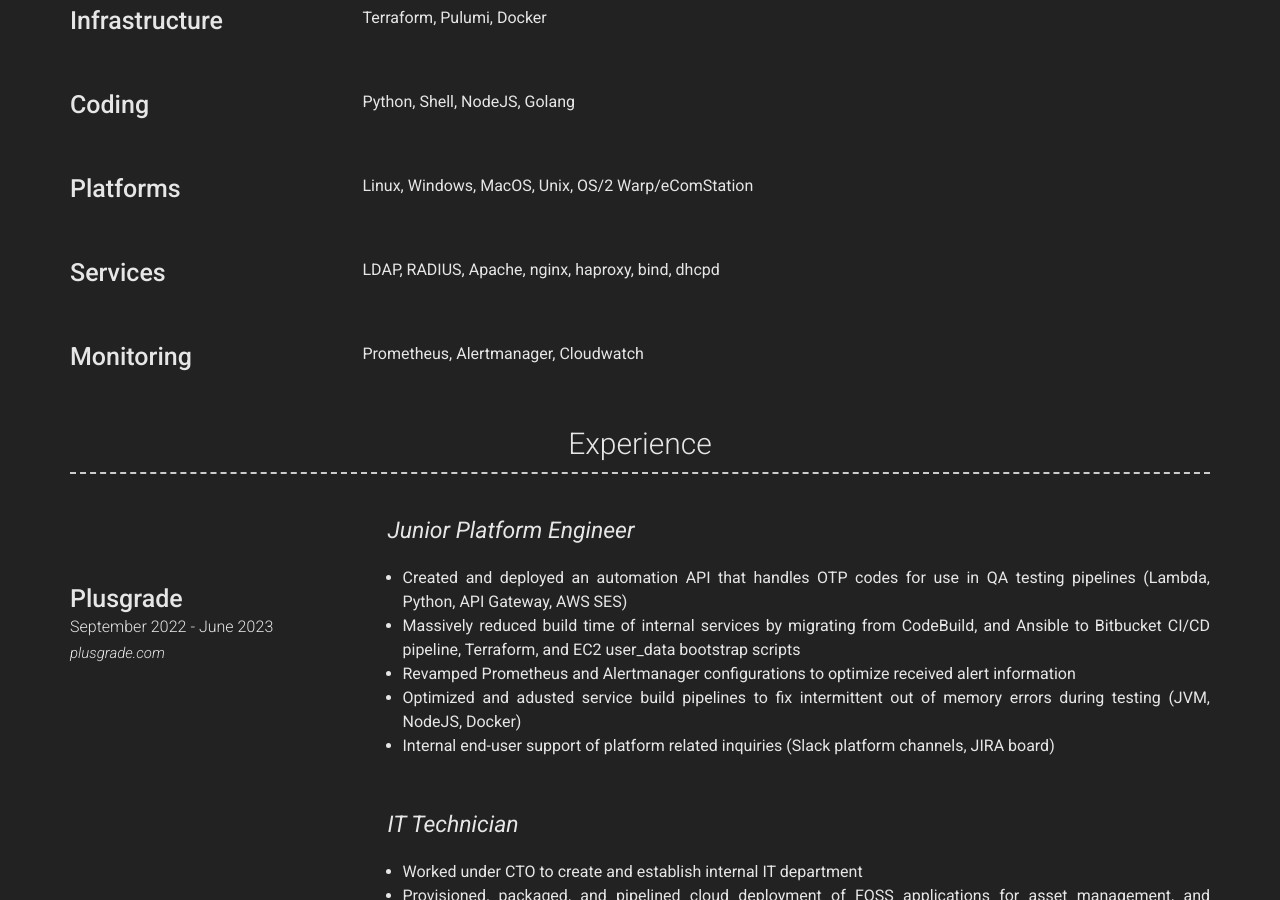
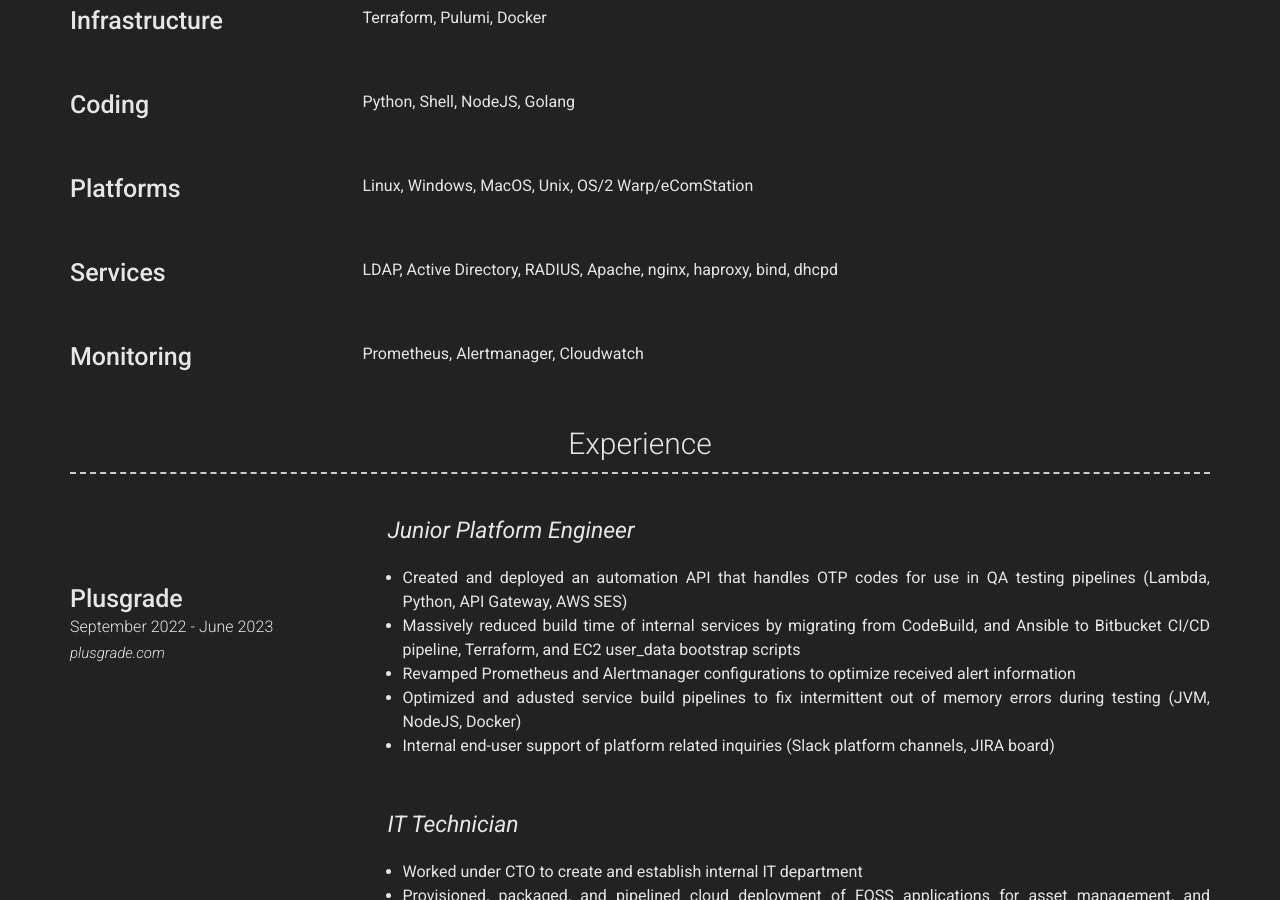
Before and after one commit to arousseaumtl/arousseaumtl.github.io, a Jekyll site: the page built from index.md, in a window 1280 px wide and 900 px high, scrolled down 772 px. Built offline with Jekyll 4.4.1, drawn with Linux system fonts in a browser that asks for light colours; nearby versions of some CDN libraries.

Commit message:
added AD

```diff
--- a/_config.yml
+++ b/_config.yml
@@ -42,7 +42,7 @@
       - layout: left
         title: Services
         description: |
-            LDAP, RADIUS, Apache, nginx, haproxy, bind, dhcpd
+            LDAP, Active Directory, RADIUS, Apache, nginx, haproxy, bind, dhcpd
       - layout: left
         title: Monitoring
         description: |
```
